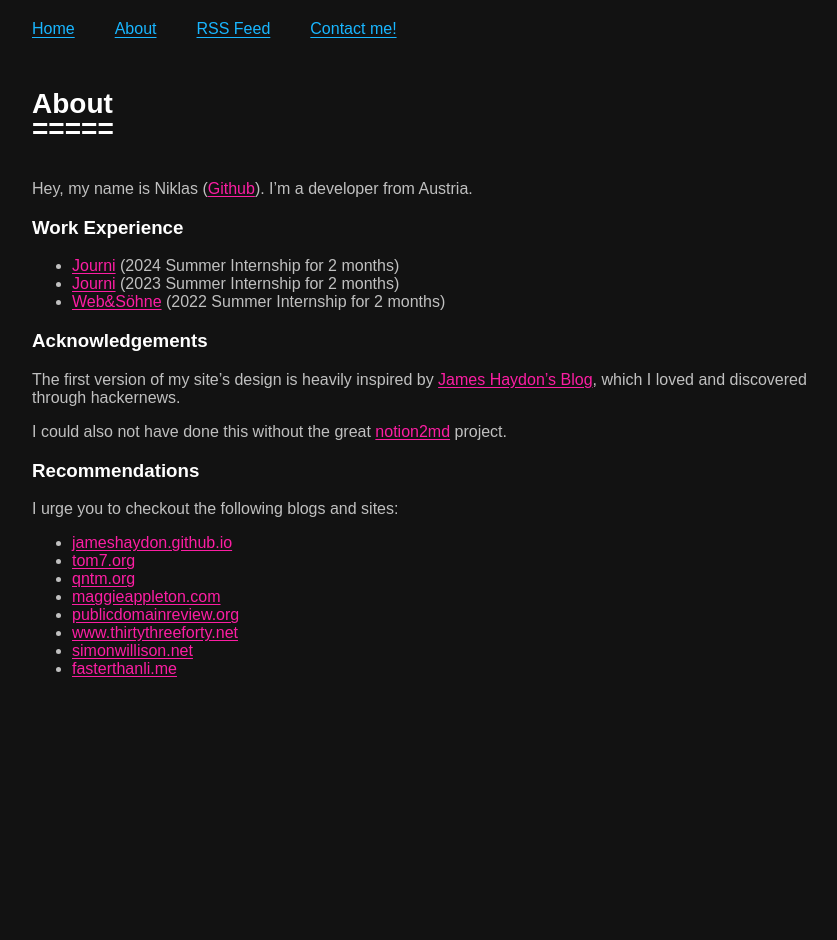
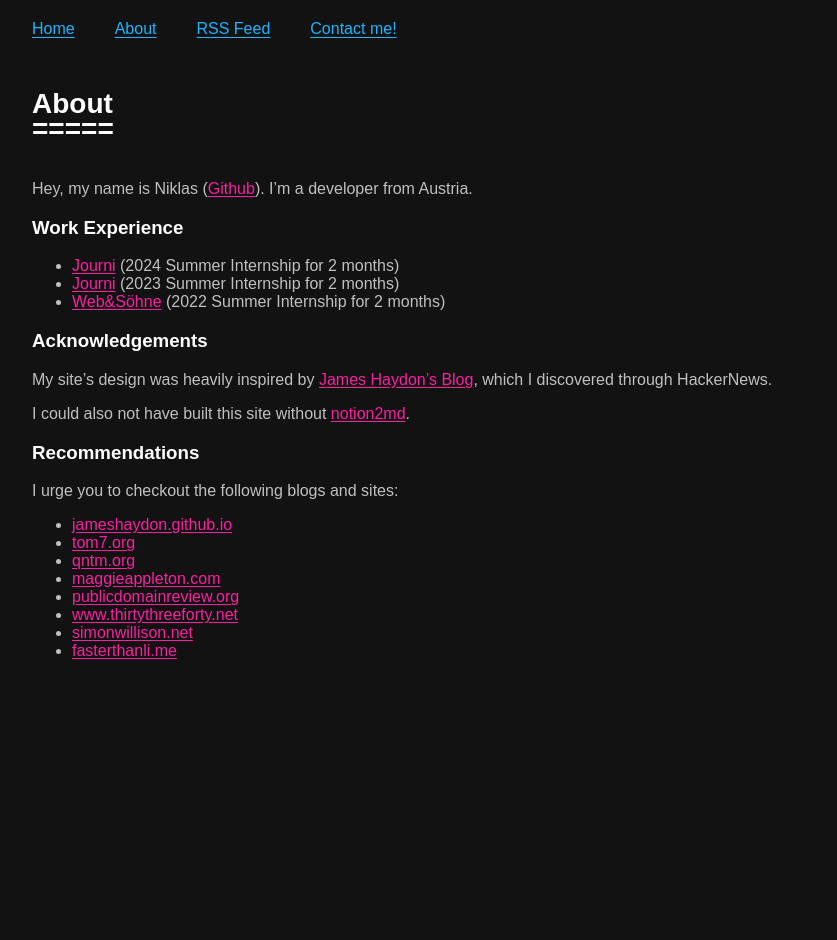
Before and after one commit to obrhubr/obrhubr.github.io, a Jekyll site: the page built from about.md, in a window 1280 px wide. Shown: the whole page, without its empty margins (208-1045 px from the left). Built offline with Jekyll 4.4.1, drawn with Linux system fonts in a browser that asks for light colours; some web fonts are replaced.

Commit message:
fix grammar

```diff
--- a/about.md
+++ b/about.md
@@ -13,9 +13,9 @@ Hey, my name is Niklas ([Github](https://github.com/obrhubr)). I'm a developer f
 
 ### Acknowledgements
 
-The first version of my site's design is heavily inspired by [James Haydon's Blog](https://jameshaydon.github.io), which I loved and discovered through hackernews.
+My site's design was heavily inspired by [James Haydon's Blog](https://jameshaydon.github.io), which I discovered through HackerNews.
 
-I could also not have done this without the great [notion2md](https://github.com/echo724/notion2md) project.
+I could also not have built this site without [notion2md](https://github.com/echo724/notion2md).
 
 ### Recommendations
 
```
